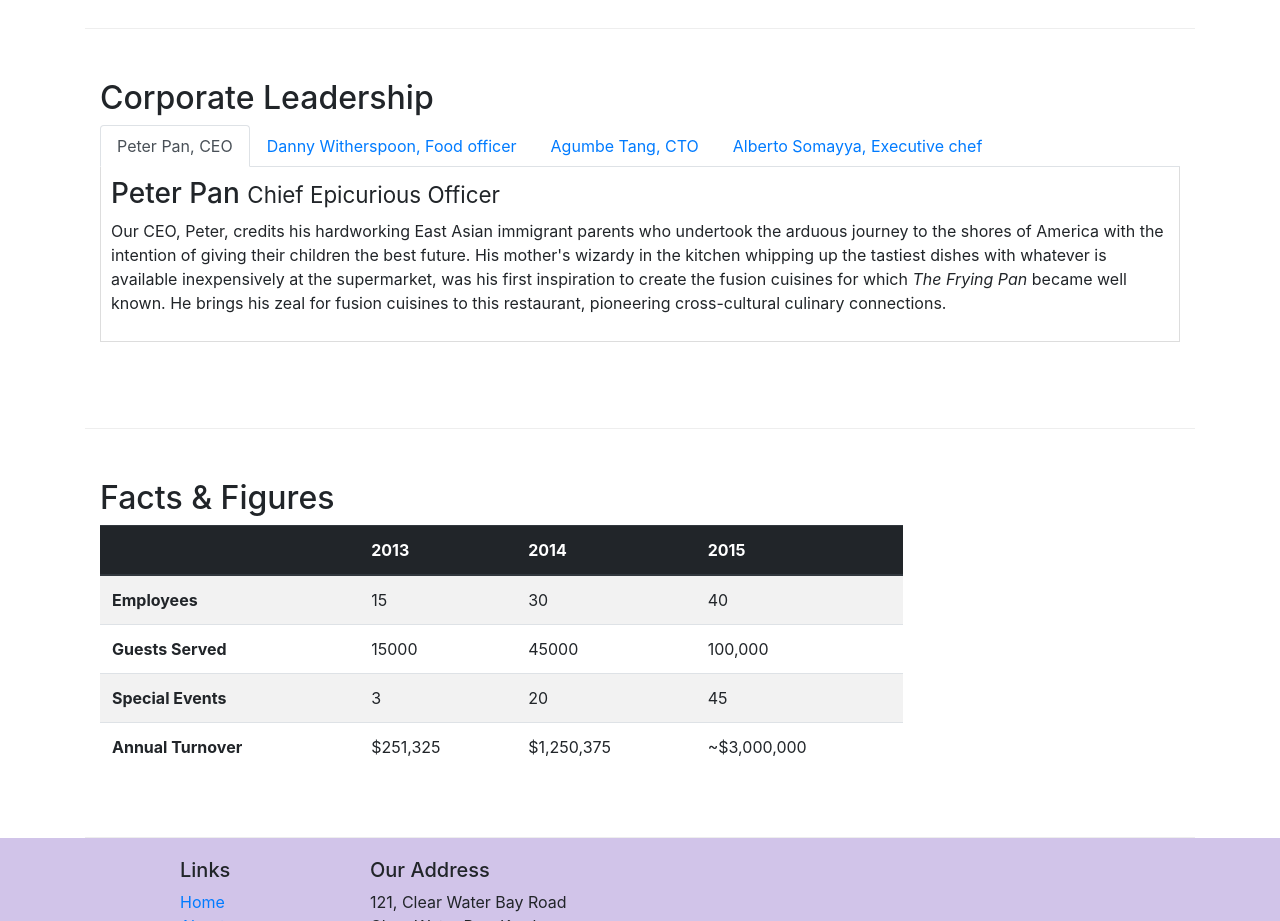
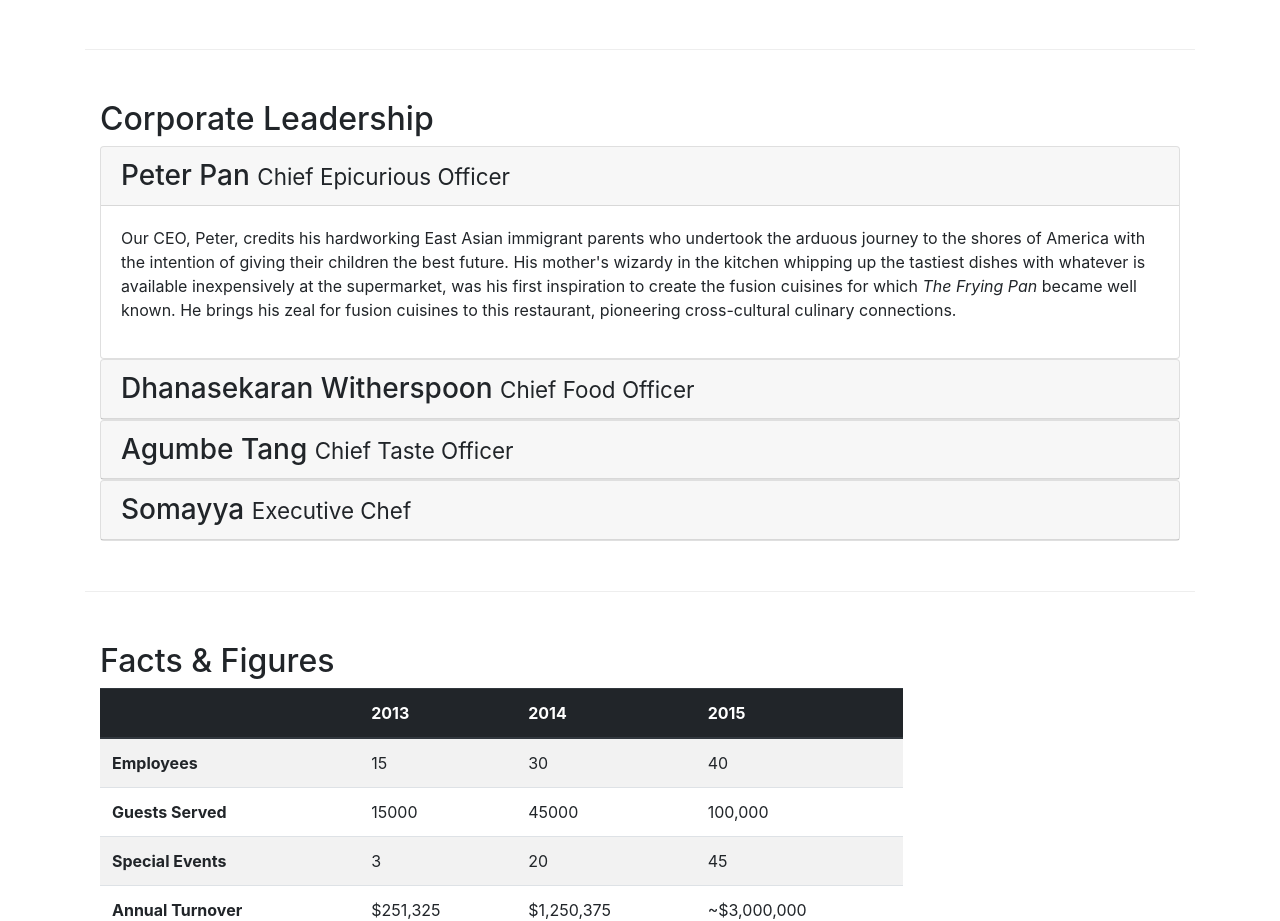
Before and after one commit to ayushj-02/Restaurant-App, a website: page aboutus.html in a window 1280 px wide. Shown: the part 922-1843 px from the top of the page. Drawn offline with nearby package versions, Linux system fonts and the light colour scheme.

Commit message:
Accordion

```diff
--- a/aboutus.html
+++ b/aboutus.html
@@ -38,7 +38,7 @@
     <header class="jumbotron">
         <div class="container">
             <div class="row row-header">
-                <div class="col-12 col-sm-8">
+                <div class="col-12 col-sm-6">
                     <h1>Ristorante con Fusion</h1>
                     <p>We take inspiration from the World's best cuisines, and create a unique fusion experience. Our lipsmacking creations will tickle your culinary senses!</p>
                 </div>
@@ -104,40 +104,55 @@
         <div class="row row-content">
             <div class="col-12">
                 <h2>Corporate Leadership</h2>
-                <ul class="nav nav-tabs">
-                    <li class="nav-item">
-                        <a href="#peter" role="tab" data-toggle="tab" class="nav-link active">Peter Pan, CEO</a>
-                    </li>
-                    <li class="nav-item">
-                        <a href="#danny" role="tab" data-toggle="tab" class="nav-link">Danny Witherspoon, Food officer</a>
-                    </li>
-                    <li class="nav-item">
-                        <a href="#agumbe" role="tab" data-toggle="tab" class="nav-link">Agumbe Tang, CTO</a>
-                    </li>
-                    <li class="nav-item">
-                        <a href="#alberto" role="tab" data-toggle="tab" class="nav-link">Alberto Somayya, Executive chef</a>
-                    </li>
-                </ul>
-                <div class="tab-content">
-                    <div role="tabpanel" class="tab-pane fade show active" id="peter">
-                        <h3>Peter Pan <small>Chief Epicurious Officer</small></h3>
-                        <p class=" d-none d-sm-block">Our CEO, Peter, credits his hardworking East Asian immigrant parents who undertook the arduous journey to the shores of America with the intention of giving their children the best future. His mother's wizardy in the kitchen whipping up the tastiest dishes with whatever is available inexpensively at the supermarket, was his first inspiration to create the fusion cuisines for which <em>The Frying Pan</em> became well known. He brings his zeal for fusion cuisines to this restaurant, pioneering cross-cultural culinary connections.</p>
+
+
+                <div class="accordion">
+                    <div class="card">
+                        <div class="card-header">
+                            <h3 class="mb-0"><a data-toggle="collapse"  data-target="#peter">Peter Pan <small>Chief Epicurious Officer</small></a></h3>
+                        </div>
+                        <div id="peter" class="collpase show" data-parent="#accordion">
+                            <div class="card-body">
+                                <p class=" d-none d-sm-block">Our CEO, Peter, credits his hardworking East Asian immigrant parents who undertook the arduous journey to the shores of America with the intention of giving their children the best future. His mother's wizardy in the kitchen whipping up the tastiest dishes with whatever is available inexpensively at the supermarket, was his first inspiration to create the fusion cuisines for which <em>The Frying Pan</em> became well known. He brings his zeal for fusion cuisines to this restaurant, pioneering cross-cultural culinary connections.</p>
+                            </div>
+
+                        </div>
                     </div>
 
 
-                    <div role="tabpanel" class="tab-pane fade" id="danny">
-                        <h3>Dhanasekaran Witherspoon <small>Chief Food Officer</small></h3>
-                        <p class=" d-none d-sm-block">Our CFO, Danny, as he is affectionately referred to by his colleagues, comes from a long established family tradition in farming and produce. His experiences growing up on a farm in the Australian outback gave him great appreciation for varieties of food sources. As he puts it in his own words, <em>Everything that runs, wins, and everything that stays, pays!</em></p>
+                    <div class="card">
+                        <div class="card-header">
+                            <h3 class="mb-0"><a data-target="#dhan"  data-toggle="collapse">Dhanasekaran Witherspoon <small>Chief Food Officer</small></a></h3>
+                        </div>
+                        <div id="dhan" class="collapse" data-parent="#accordion">
+                            <div class="card-body">
+                                <p class=" d-none d-sm-block">Our CFO, Danny, as he is affectionately referred to by his colleagues, comes from a long established family tradition in farming and produce. His experiences growing up on a farm in the Australian outback gave him great appreciation for varieties of food sources. As he puts it in his own words, <em>Everything that runs, wins, and everything that stays, pays!</em></p>
+                            </div>
+                        </div>
+
                     </div>
 
-                    <div role="tabpanel" class="tab-pane fade" id="agumbe">
-                        <h3>Agumbe Tang <small>Chief Taste Officer</small></h3>
-                        <p class=" d-none d-sm-block">Blessed with the most discerning gustatory sense, Agumbe, our CTO, personally ensures that every dish that we serve meets his exacting tastes. Our chefs dread the tongue lashing that ensues if their dish does not meet his exacting standards. He lives by his motto, <em>You click only if you survive my lick.</em></p>
+                    <div class="card">
+                        <div class="card-header">
+                            <h3 class="mb-0"><a data-toggle="collapse" data-target="#agumbe">Agumbe Tang <small>Chief Taste Officer</small></a></h3>
+                        </div>
+                        <div id="agumbe" class="collapse" data-parent="#accordion" >
+                            <div class="card-body">
+                                <p class=" d-none d-sm-block">Blessed with the most discerning gustatory sense, Agumbe, our CTO, personally ensures that every dish that we serve meets his exacting tastes. Our chefs dread the tongue lashing that ensues if their dish does not meet his exacting standards. He lives by his motto, <em>You click only if you survive my lick.</em></p> everything that stays, pays!</em></p>
+                            </div>
+                        </div>
+
                     </div>
 
-                    <div role="tabpanel" class="tab-pane fade" id="alberto">
-                        <h3>Alberto Somayya <small>Executive Chef</small></h3>
-                        <p class=" d-none d-sm-block">Award winning three-star Michelin chef with wide International experience having worked closely with whos-who in the culinary world, he specializes in creating mouthwatering Indo-Italian fusion experiences. He says, <em>Put together the cuisines from the two craziest cultures, and you get a winning hit! Amma Mia!</em></p>
+                    <div class="card">
+                        <div class="card-header">
+                            <h3 class="mb-0"><a data-target="#som"  data-toggle="collapse">Somayya <small>Executive Chef</small></a></h3>
+                        </div>
+                        <div class="collapse" id="som" data-parent="#accordion" >
+                            <div class="card-body">
+                                <p class=" d-none d-sm-block">Award winning three-star Michelin chef with wide International experience having worked closely with whos-who in the culinary world, he specializes in creating mouthwatering Indo-Italian fusion experiences. He says, <em>Put together the cuisines from the two craziest cultures, and you get a winning hit! Amma Mia!</em></p></div>
+                        </div>
+
                     </div>
                 </div>
             </div>
```
Also changed, not shown: contactus.html (+2 -2 lines).
